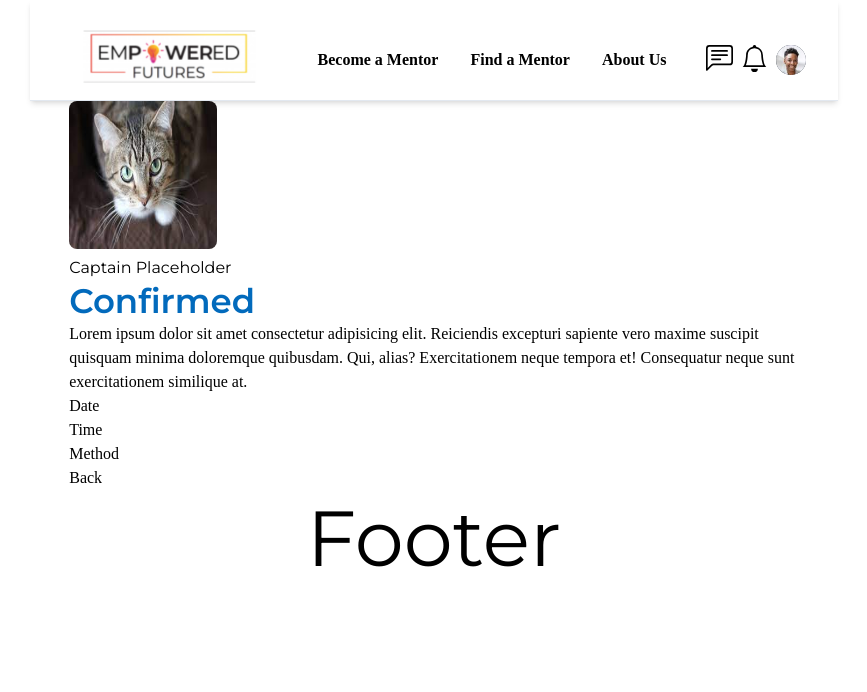
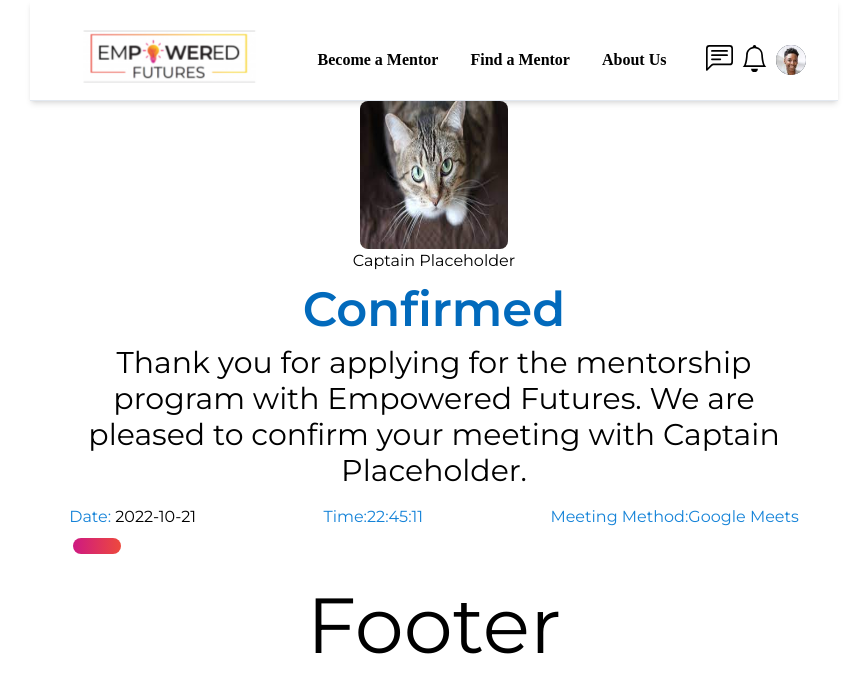
Before and after one commit to JasonXB/EF_Clone, a Next.js app: page /meeting/confirmedMeeting in a window 1280 px wide. Shown: the top 692 px of the page, without its empty margins (206-1073 px from the left). Built offline with nearby package versions, Linux system fonts and the light colour scheme; what tw-elements would draw is missing.

Commit message:
deliver date and place; format date from string

```diff
--- a/pages/meeting/confirmedMeeting.tsx
+++ b/pages/meeting/confirmedMeeting.tsx
@@ -1,18 +1,70 @@
 import Image from 'next/image';
+import { GetStaticProps } from 'next';
 
 import Layout from '../../src/components/Layout';
 
 import Cat from '../../src/components/assets/cat.jpeg';
 import Avatar from '../../src/components/avatar/avatar';
+import Button from '../../src/components/buttons/reusable-buttons';
 
-const ConfirmedMeeting = ({}) => {
+// This function gets called at build time
+export async function getStaticProps() {
+  const dateAndTime = new Date().toString();
+  const place = 'Google Meets';
+  console.log(dateAndTime, '18rm');
+  // attempting to pass a Date object thru here gives:
+  // `object` ("[object Date]") cannot be serialized as JSON.
+  // Hence it is converted to a string first, and converted back into a Date object in the component.
+  return {
+    props: {
+      dateAsString: dateAndTime,
+      place: place,
+    },
+  };
+}
+
+interface ConfirmedMeetingProps {
+  dateAsString: string;
+  place: string;
+}
+
+const ConfirmedMeeting = ({ dateAsString, place }: ConfirmedMeetingProps) => {
   const name = 'Captain Placeholder';
+
+  function getMMDDYYFromDate(dateAsString: string): string {
+    const d = new Date(Date.parse(dateAsString));
+    const adjustmentFromZeroIndexedMonth = 1;
+    const calendarFormatting =
+      d.getFullYear().toString() +
+      '-' +
+      (d.getMonth() + adjustmentFromZeroIndexedMonth).toString() +
+      '-' +
+      d.getDate().toString();
+    return calendarFormatting;
+  }
+
+  function getHHMMFromDate(dateAsString: string): string {
+    const d = new Date(dateAsString);
+    const timeFormatting =
+      d.getHours().toString() +
+      ':' +
+      d.getMinutes().toString() +
+      ':' +
+      d.getSeconds().toString();
+    return timeFormatting;
+  }
+
+  const date = getMMDDYYFromDate(dateAsString);
+  const time = getHHMMFromDate(dateAsString);
+  //   const date = 't';
+  //   const time = 't';
+
   return (
     <Layout>
       <div className="flex justify-center">
         <div className="w-3/5 flex flex-col justify-center ">
           <div>
-            <div>
+            <div className="flex flex-col items-center">
               <Avatar
                 imgLocation={Cat}
                 displaySize={'small'}
@@ -23,22 +75,43 @@ const ConfirmedMeeting = ({}) => {
             </div>
           </div>
           <div>
-            <div>
-              <h4 className="font-semibold text-primary-1">Confirmed</h4>
+            <div className="my-3">
+              <h4 className="font-semibold text-primary-1 text-5xl text-center">
+                Confirmed
+              </h4>
             </div>
             <div>
-              Lorem ipsum dolor sit amet consectetur adipisicing elit.
-              Reiciendis excepturi sapiente vero maxime suscipit quisquam minima
-              doloremque quibusdam. Qui, alias? Exercitationem neque tempora et!
-              Consequatur neque sunt exercitationem similique at.
+              <p className="text-3xl text-center">
+                Thank you for applying for the mentorship program with Empowered
+                Futures. We are pleased to confirm your meeting with {name}.
+              </p>
+            </div>
+          </div>
+          <div className="flex justify-between mt-4">
+            <div>
+              <p>
+                <span className="text-primary-3">Date:</span>{' '}
+                <span>{date}</span>
+              </p>
+            </div>
+            <div>
+              <p className="text-primary-3">
+                <span className="text-primary-3">Time:</span>
+                <span>{time}</span>
+              </p>
+            </div>
+            <div>
+              <p className="text-primary-3">
+                <span className="text-primary-3">Meeting Method:</span>
+                <span>{place}</span>
+              </p>
             </div>
           </div>
           <div>
-            <div>Date</div>
-            <div>Time</div>
-            <div>Method</div>
+            <div className="h-12 w-12">
+              <Button variant="primary" />
+            </div>
           </div>
-          <div>Back</div>
         </div>
       </div>
     </Layout>
```
